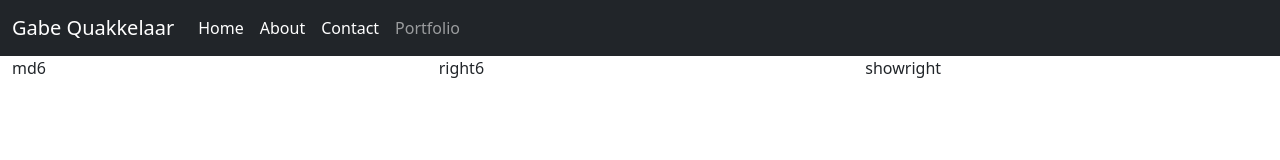
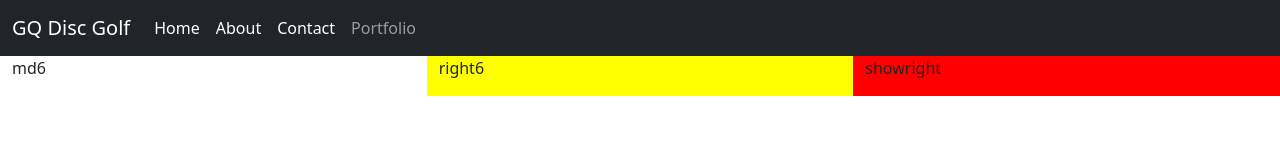
Before and after one commit to GQuak/02_ResponsivePortfolio, a plain HTML site: page portfolio.html in a window 1280 px wide. Drawn offline with nearby package versions, Linux system fonts and the light colour scheme.

Commit message:
pushing minor updates 01/02 before building out the individual page content

```diff
--- a/portfolio.html
+++ b/portfolio.html
@@ -9,14 +9,14 @@
     <!-- Bootstrap CSS -->
     <link href="https://cdn.jsdelivr.net/npm/bootstrap@5.0.0-beta1/dist/css/bootstrap.min.css" rel="stylesheet"
         integrity="sha384-giJF6kkoqNQ00vy+HMDP7azOuL0xtbfIcaT9wjKHr8RbDVddVHyTfAAsrekwKmP1" crossorigin="anonymous">
-
-    <title>Portfolio</title>
+    <link rel="stylesheet" href="style.css">
+    <title>GQ Disc Golf's Portfolio</title>
 </head>
 
 <body>
     <nav class="navbar navbar-expand-lg navbar-dark bg-dark">
         <div class="container-fluid">
-            <a class="navbar-brand" href="#">Gabe Quakkelaar</a>
+            <a class="navbar-brand" href="#">GQ Disc Golf</a>
             <button class="navbar-toggler" type="button" data-bs-toggle="collapse"
                 data-bs-target="#navbarSupportedContent" aria-controls="navbarSupportedContent" aria-expanded="false"
                 aria-label="Toggle navigation">
@@ -35,7 +35,7 @@
                     </li>
                     <li class="nav-item">
                         <a class="nav-link" aria-current="page" href="#"
-                            title="Go to Gabe Quakkelaar's Portfolio">Portfolio</a>
+                            title="Go to GQ Disc Golf's Portfolio">Portfolio</a>
                     </li>
                 </ul>
             </div>
```
Also changed, not shown: about.html (+4 -4 lines), contact.html (+4 -4 lines), index.html (+3 -4 lines).
